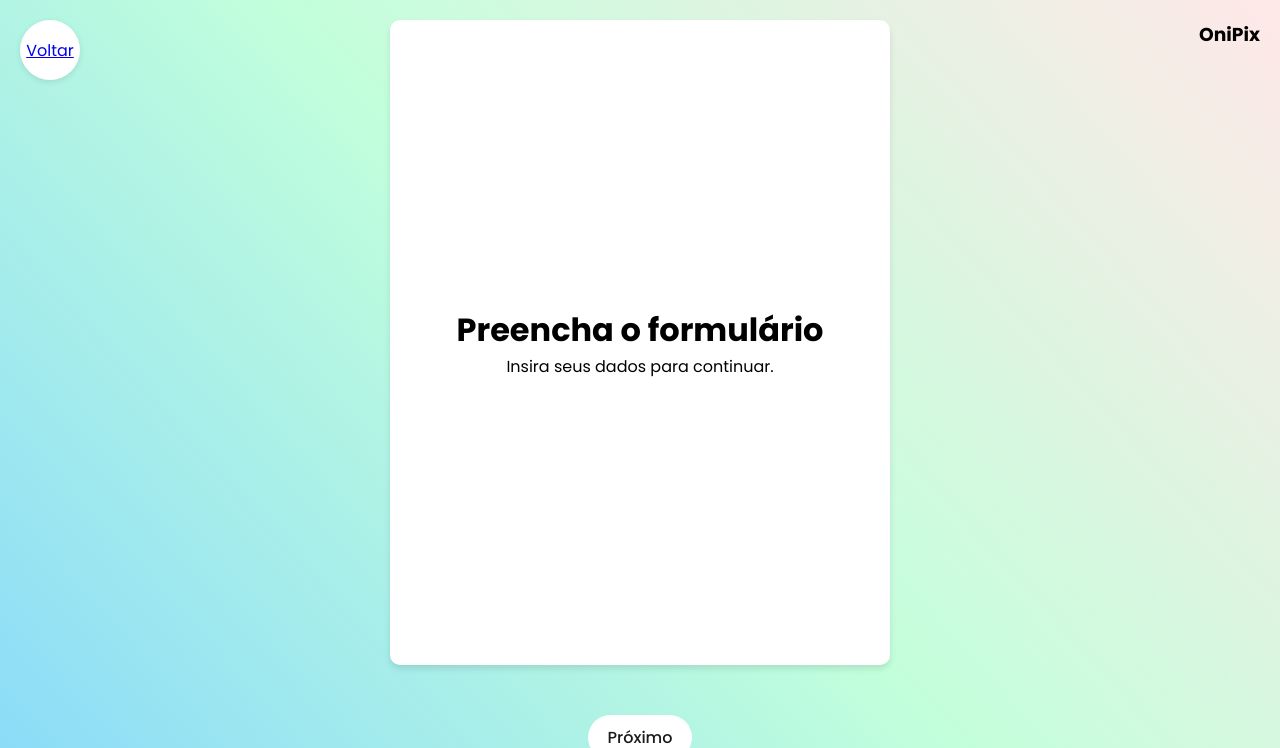
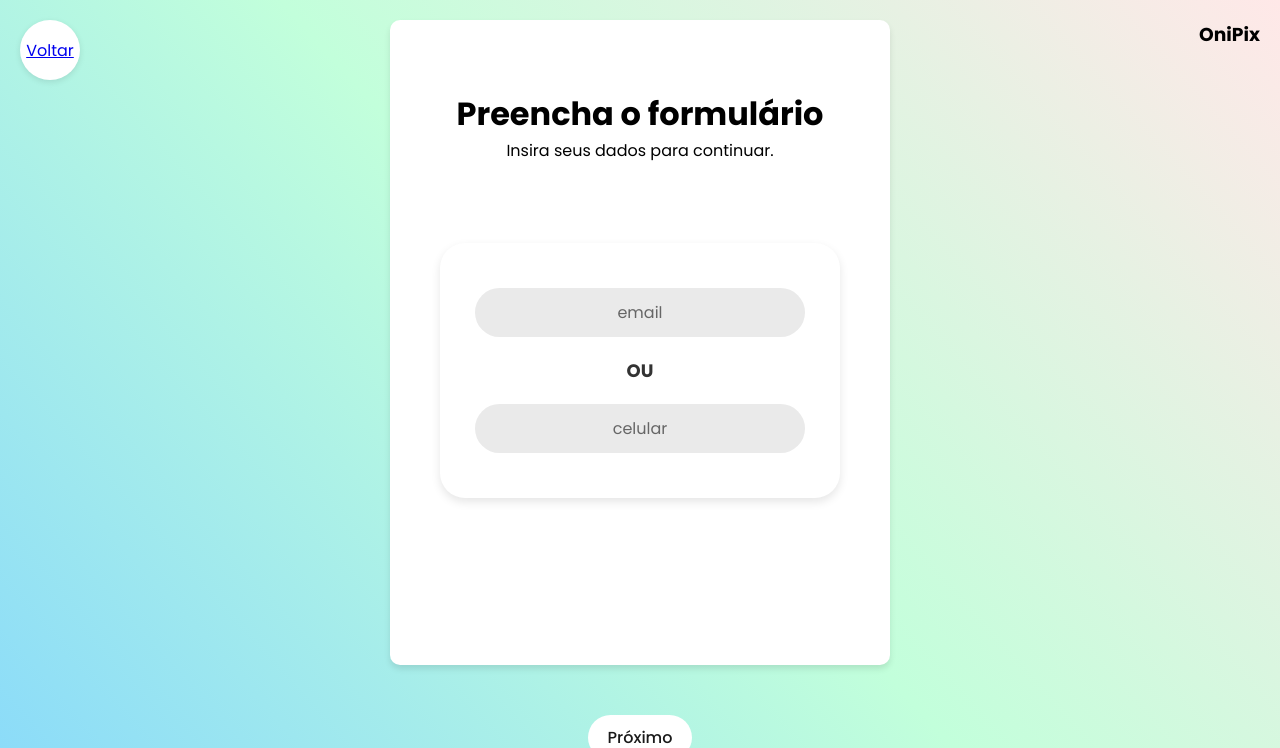
Before and after one commit to VitorMarvulle/pix-onibus, a Django app: page /formulario/ in a window 1280 px wide. Shown: the top 748 px of the page. Run offline with Django 5.2, Linux system fonts and the light colour scheme.

Commit message:
add: tela de formulario

```diff
--- a/app/templates/formulario.html
+++ b/app/templates/formulario.html
@@ -1,6 +1,72 @@
 {% extends 'base_page.html' %}
 
 {% block content %}
-<h1>Preencha o formulário</h1>
-<p>Insira seus dados para continuar.</p>
+<div class="texto-card">
+    <h1>Preencha o formulário</h1>
+    <p>Insira seus dados para continuar.</p>
+</div>
+
+<div class="card-menor">
+
+    <div class="login-options">
+        <input type="text" class="login-input" id="email" placeholder="email">
+
+        <div class="separator">
+            <span>OU</span>
+        </div>
+
+        <input type="text" class="login-input" id="celular" placeholder="celular">
+    </div>
+</div>
+
+{% block extra_css %}
+<style>
+    .login-options {
+        display: flex;
+        flex-direction: column;
+        align-items: center;
+        width: 100%;
+        padding: 10px 15px;
+        margin: 10px 0;
+    }
+
+    .login-input {
+        width: 100%;
+        padding: 12px 20px;
+        border: none;
+        border-radius: 50px;
+        background-color: #eaeaea;
+        font-family: inherit;
+        font-size: 16px;
+        color: #333;
+        margin: 5px 0;
+        text-align: center;
+    }
+
+    .login-input::placeholder {
+        color: #666;
+    }
+
+    .login-input:focus {
+        outline: none;
+        background-color: #e0e0e0;
+    }
+
+    .separator {
+        display: flex;
+        align-items: center;
+        width: 100%;
+        margin: 15px 0;
+        justify-content: center;
+    }
+
+    .separator span {
+        font-weight: bold;
+        font-size: 18px;
+        color: #333;
+        margin: 0 10px;
+    }
+</style>
 {% endblock %}
+
+{% endblock %}
```
